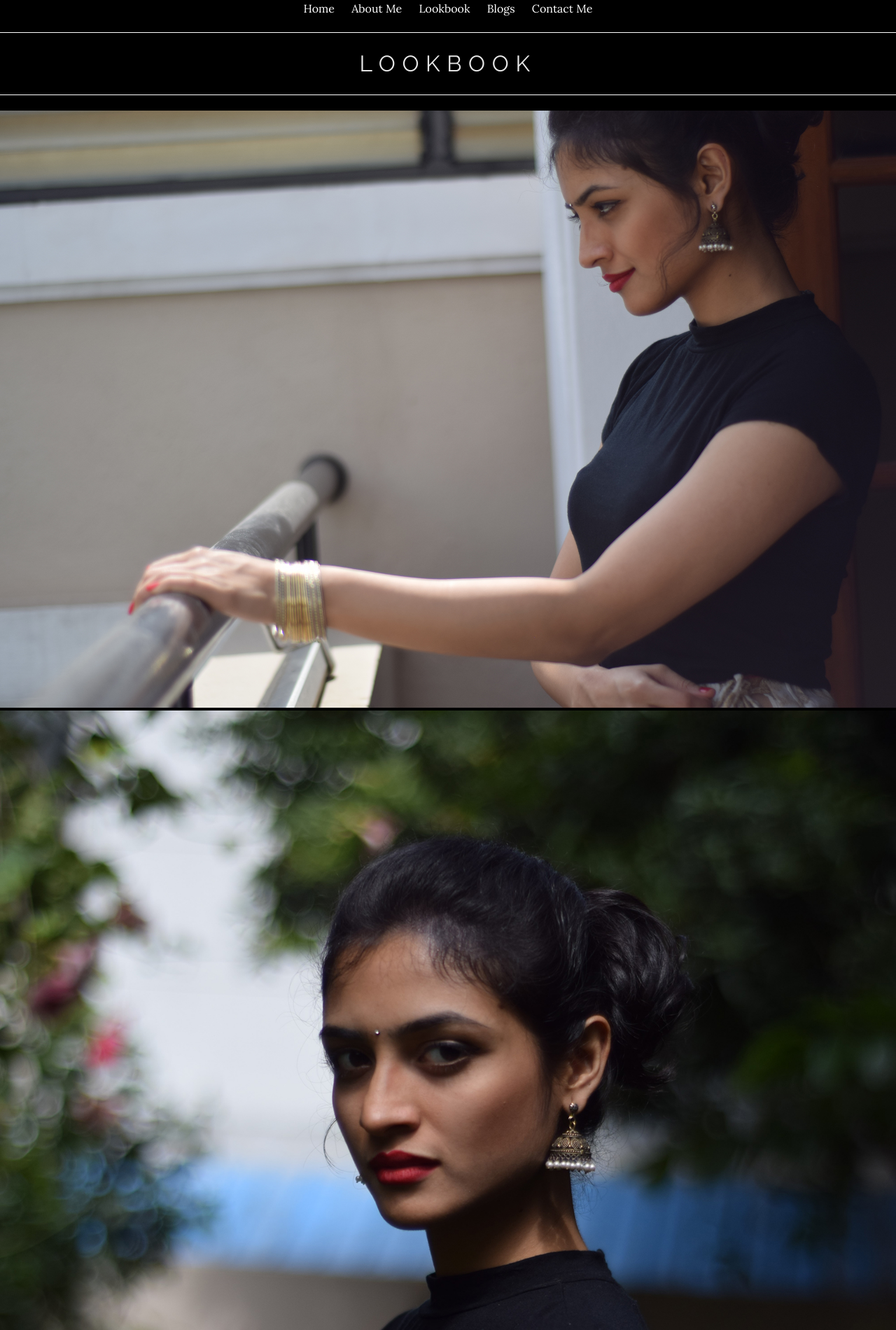
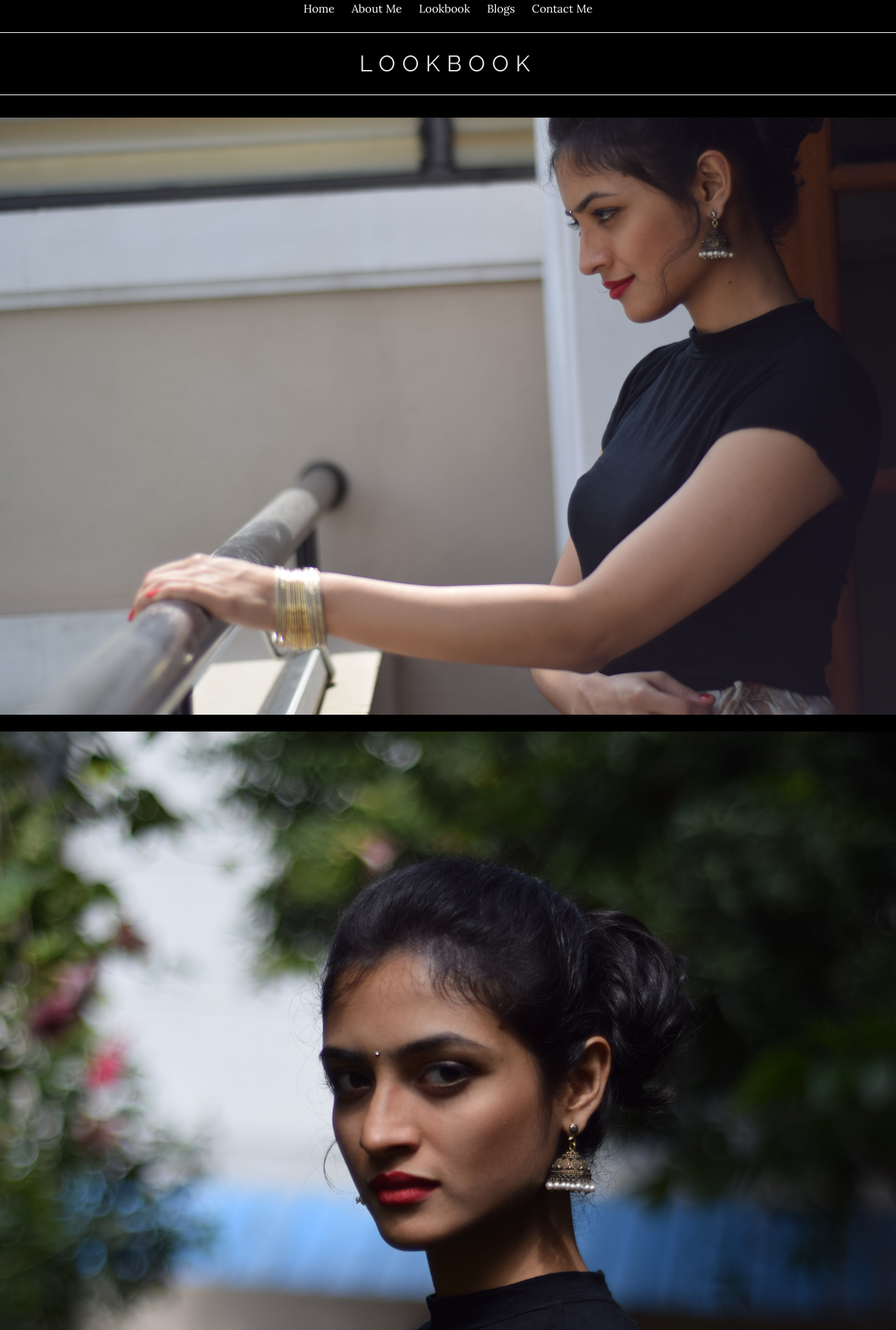
Before and after one commit to mspejavar/mspejavar.github.io, a Jekyll site: the page built from lookbook.md, in a window 1280 px wide. Shown: the part 350-2250 px from the top of the page at 70% size. Built offline with Jekyll 4.4.1, drawn with Linux system fonts in a browser that asks for light colours; nearby versions of some CDN libraries.

Commit message:
Added a little padding between images

```diff
--- a/_sass/_dmodjourney.scss
+++ b/_sass/_dmodjourney.scss
@@ -159,5 +159,10 @@ a {
 	padding: 10px 16px;
 }
 .lookbook img {
-	max-width: 100%;
+    max-width: 100%;
 }
+
+.lookbook {
+    padding-bottom: 10px;
+    padding-top: 10px;
+}
```
